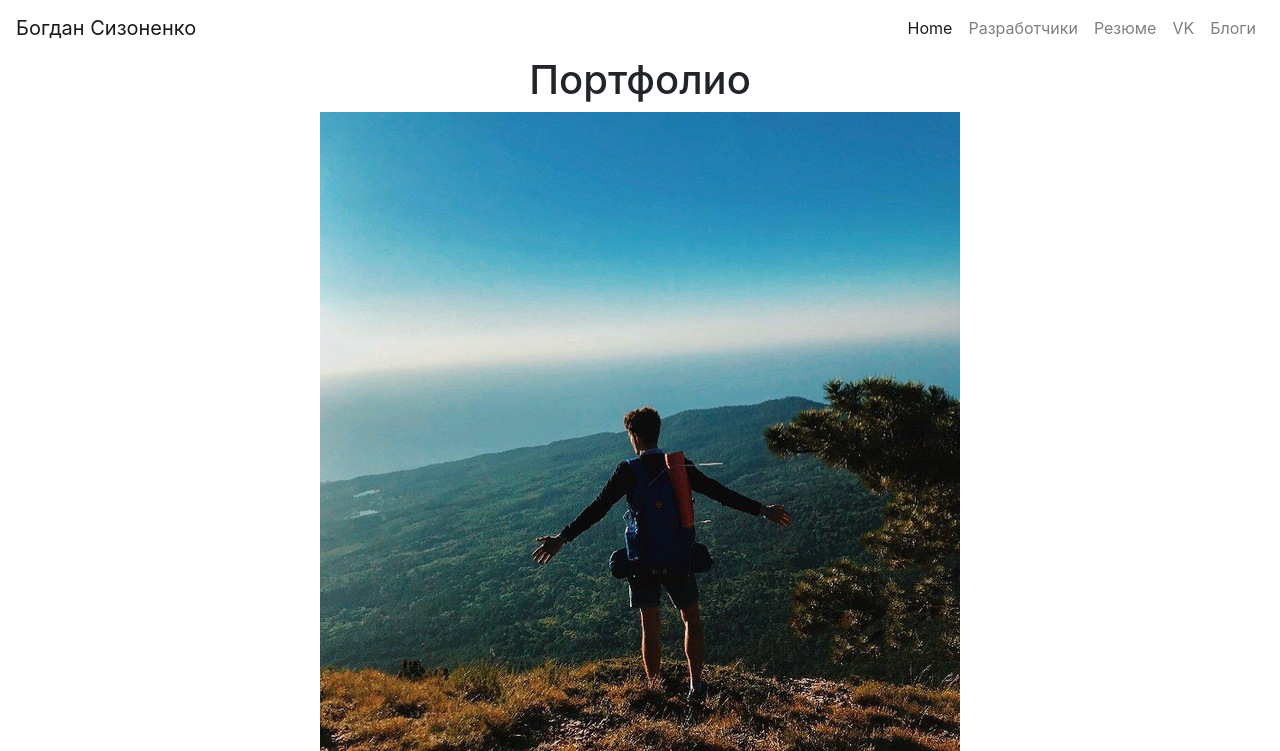
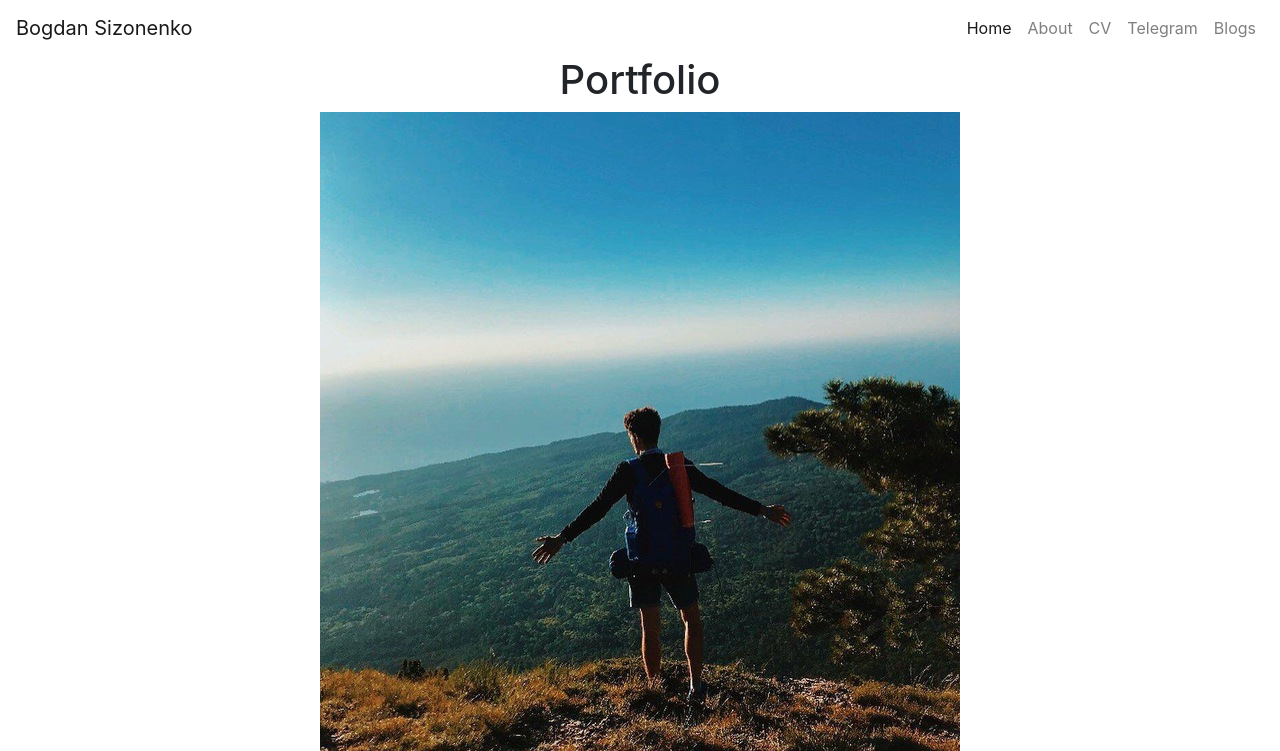
Before and after one commit to BogdanSizonenko/django3-personal-portfolio, a Django app: template portfolio/templates/portfolio/home.html in a window 1280 px wide. Shown: the top 751 px of the page. Run offline with Django 3.2, Linux system fonts and the light colour scheme; the template is opened without the code that fills it, so the values that code supplies are empty; some libraries are stand-ins or nearby versions.

Commit message:
passgen project

```diff
--- a/portfolio/templates/portfolio/base.html
+++ b/portfolio/templates/portfolio/base.html
@@ -8,11 +8,11 @@
     <!-- Bootstrap CSS -->
     <link rel="stylesheet" href="https://stackpath.bootstrapcdn.com/bootstrap/4.4.1/css/bootstrap.min.css" integrity="sha384-Vkoo8x4CGsO3+Hhxv8T/Q5PaXtkKtu6ug5TOeNV6gBiFeWPGFN9MuhOf23Q9Ifjh" crossorigin="anonymous">
 
-    <title>Богдан Сизоненко</title>
+    <title>Bogdan Sizonenko</title>
   </head>
   <body>
     <nav class="navbar navbar-expand-lg navbar-light bg-white">
-        <a class="navbar-brand" href="#">Богдан Сизоненко</a>
+        <a class="navbar-brand" href="#">Bogdan Sizonenko</a>
         <div class="container text-right"></div>
         <button class="navbar-toggler" type="button" data-toggle="collapse" data-target="#navbarSupportedContent" aria-controls="navbarSupportedContent" aria-expanded="false" aria-label="Toggle navigation">
           <span class="navbar-toggler-icon"></span>
@@ -24,16 +24,16 @@
               <a class="nav-link" href="{% url 'home' %}">Home <span class="sr-only">(current)</span></a>
             </li>
             <li class="nav-item">
-              <a class="nav-link" href="{% url 'about' %}" target="_blank">Разработчики</a>
+              <a class="nav-link" href="{% url 'about' %}" target="_blank">About</a>
             </li>
             <li class="nav-item">
-              <a class="nav-link" href="{% static 'portfolio/v-en.pdf' %}" target="_blank">Резюме</a>
+              <a class="nav-link" href="{% static 'portfolio/v-en.pdf' %}" target="_blank">CV</a>
             </li>
             <li class="nav-item">
-              <a class="nav-link" href="https://vk.com/colars" target="_blank">VK</a>
+              <a class="nav-link" href="https://t.me/bogdars" target="_blank">Telegram</a>
             </li>
             <li class="nav-item">
-              <a class="nav-link" href="{% url 'blog:all_blogs' %}">Блоги</a>
+              <a class="nav-link" href="{% url 'blog:all_blogs' %}">Blogs</a>
             </li>
           </ul>
         </div>
--- a/portfolio/templates/portfolio/home.html
+++ b/portfolio/templates/portfolio/home.html
@@ -1,7 +1,7 @@
 {% extends 'portfolio/base.html' %}
 {% block content %}
 <div class="container text-center">
-<h1>Портфолио</h1>
+<h1>Portfolio</h1>
 
 {% load static %}
 
@@ -16,7 +16,7 @@
         <h5 class="card-title">{{ project.title }}</h5>
         <p class="card-text">{{ project.description }}</p>
         {% if project.url %}
-        <a href="{{ project.url }}" class="btn btn-primary" target="_blank">Go somewhere</a>
+        <a href="{{ project.url }}" class="btn btn-primary" target="_blank">Go to GitHub</a>
         {% endif %}
         </div>
     </div>
```
Also changed, not shown: db.sqlite3, media/portfolio/images/PassGen.PNG (added).
